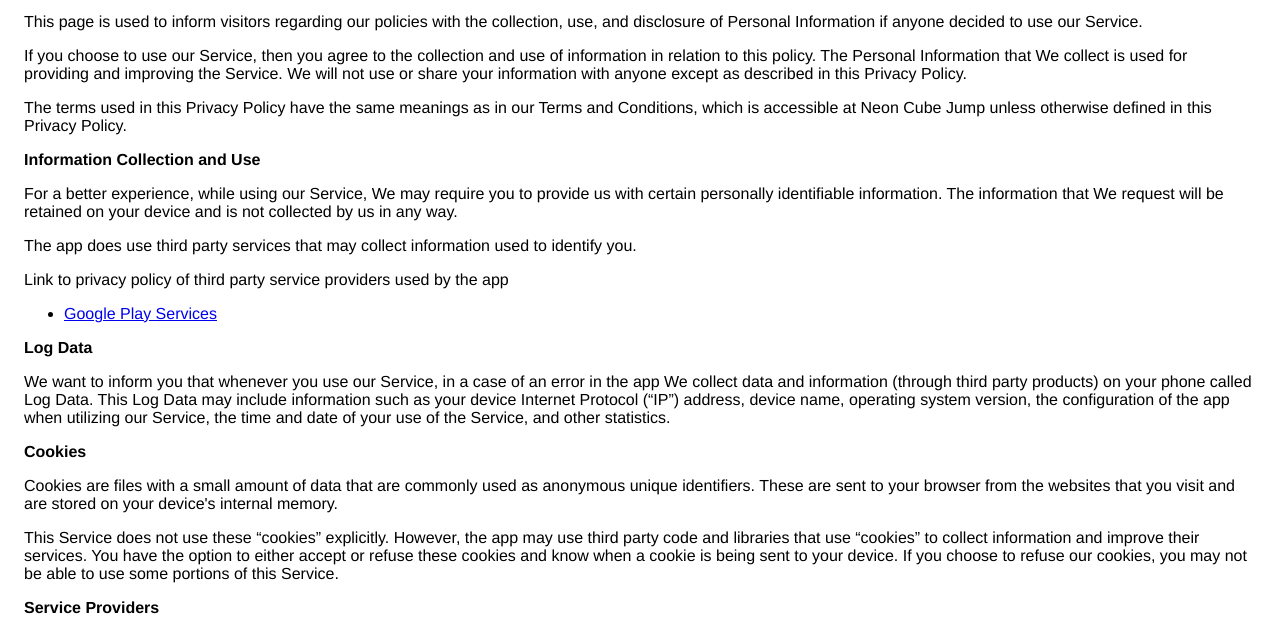
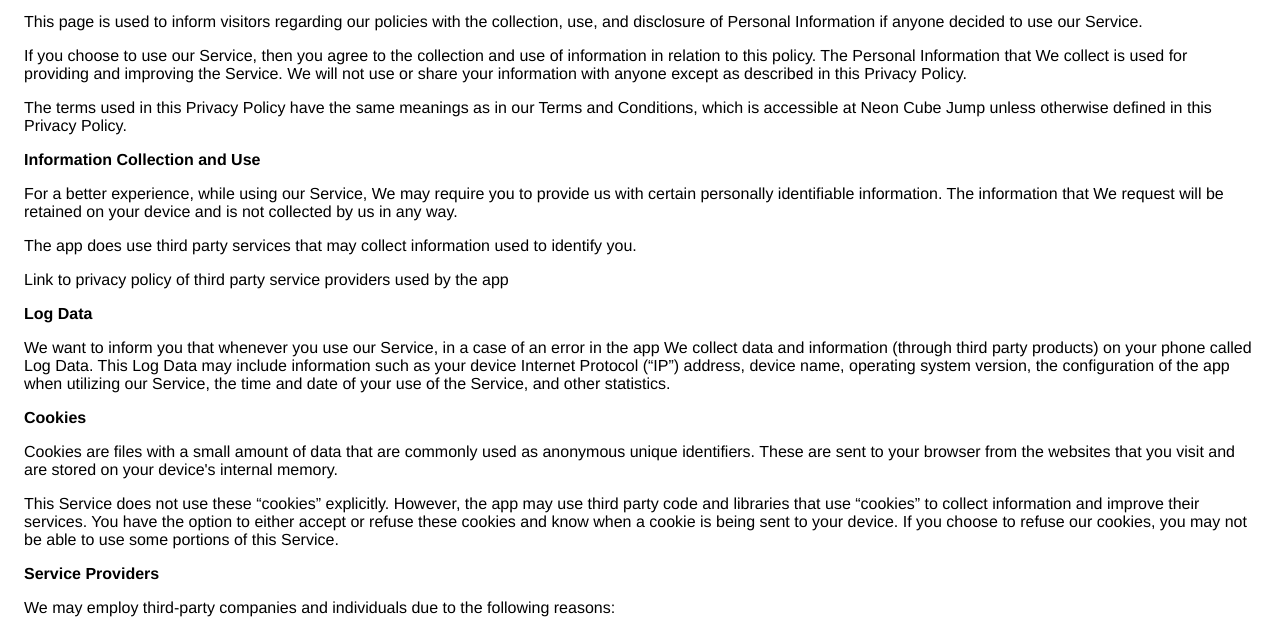
Before and after one commit to Kiritosi4/kv4privacy.github.io, a plain HTML site: page index.html in a window 1280 px wide. Shown: the part 113-743 px from the top of the page. Drawn offline with Linux system fonts and the light colour scheme.

Commit message:
Update index.html

```diff
--- a/index.html
+++ b/index.html
@@ -42,7 +42,7 @@
                   </p> <div><p>
                       Link to privacy policy of third party service providers
                       used by the app
-                    </p> <ul><li><a href="https://www.google.com/policies/privacy/" target="_blank">Google Play Services</a></li><!----><!----><!----><!----><!----><!----><!----><!----><!----><!----></ul></div> <p><strong>Log Data</strong></p> <p>
+                    </p></div> <p><strong>Log Data</strong></p> <p>
                     We want to inform you that whenever
                     you use our Service, in a case of an error in the
                     app We collect data and information (through third
```
